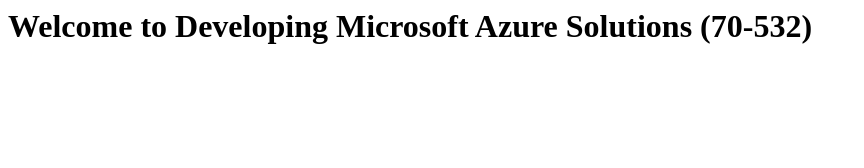
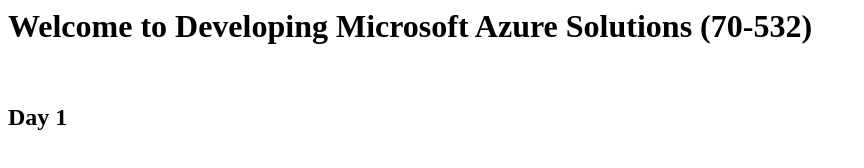
Before and after one commit to kartikshah13/AzureTraining, a plain HTML site: page index.html in a window 1280 px wide. Shown: the whole page, without its empty margins (0-864 px from the left). Drawn offline with Linux system fonts and the light colour scheme.

Commit message:
Update index.html

```diff
--- a/index.html
+++ b/index.html
@@ -1 +1,3 @@
 <h1>Welcome to Developing Microsoft Azure Solutions (70-532)</h1>
+<br>
+<h2>Day 1</h2>
```
